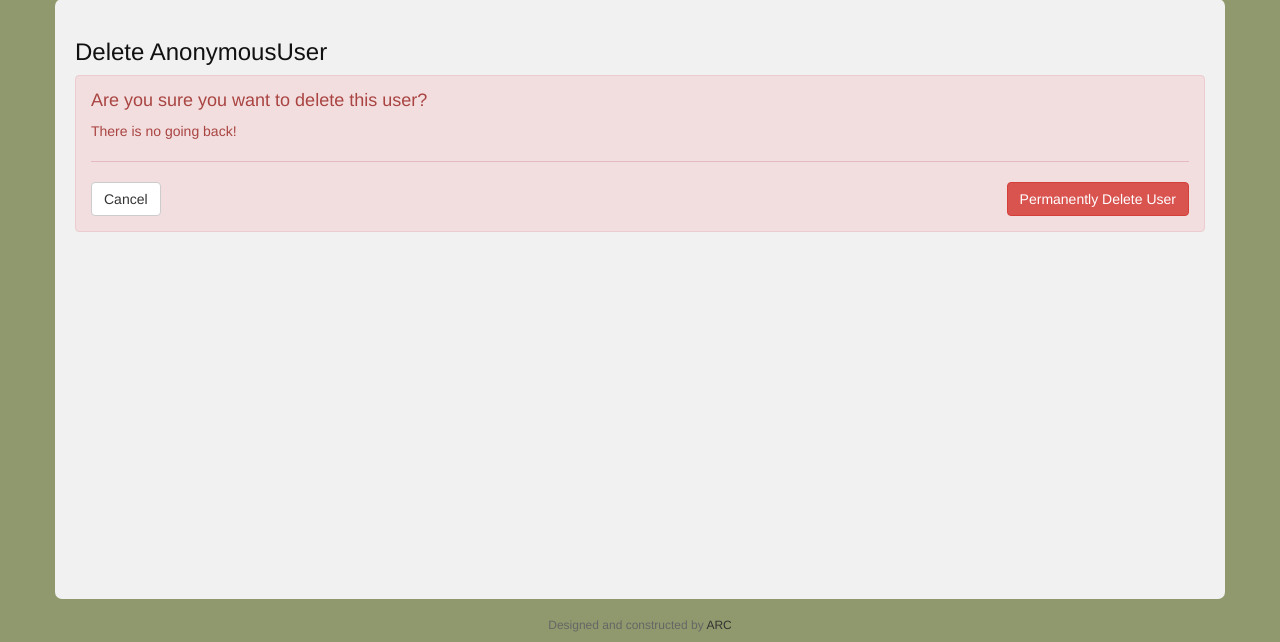
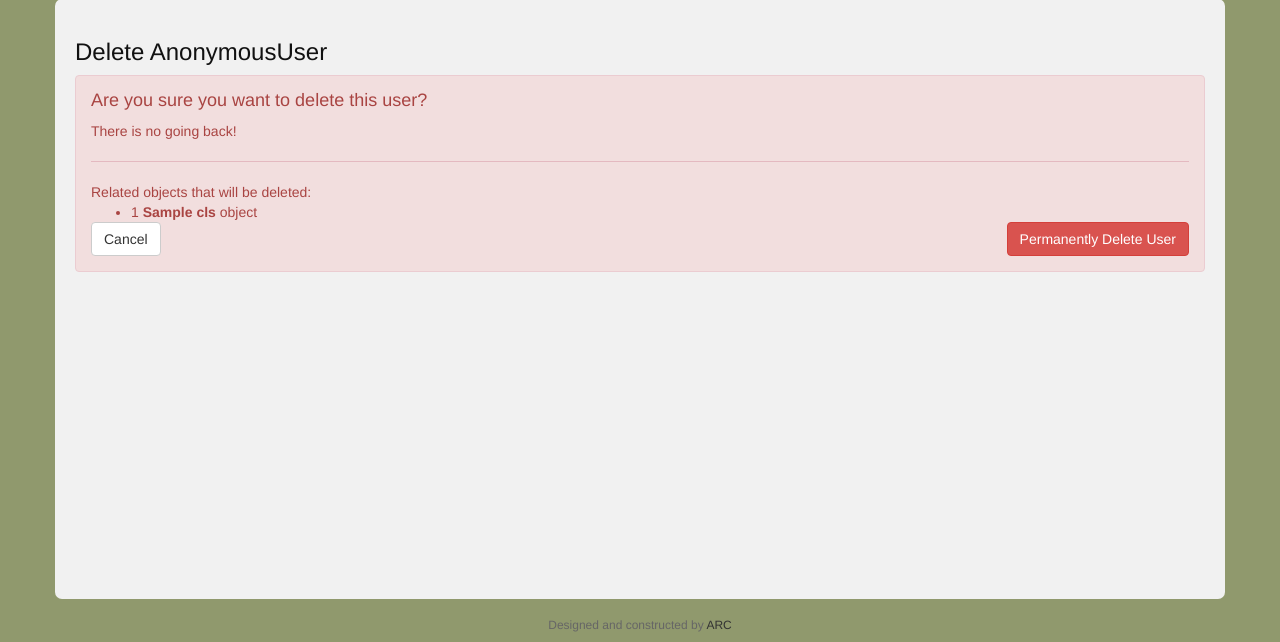
Before and after one commit to kfarr2/mlp, a Django app: template mlp/templates/users/delete.html in a window 1280 px wide. Shown: the part 248-890 px from the top of the page. Run offline with Django 3.2, Linux system fonts and the light colour scheme; the template is opened without the code that fills it: most values are stand-ins (such as "Sample title", 1, 10 or a date in 2020); some libraries are stand-ins or nearby versions; grey boxes are pictures that could not be loaded.

Commit message:
users-delete now shows what will be deleted with the user

```diff
--- a/mlp/templates/users/delete.html
+++ b/mlp/templates/users/delete.html
@@ -7,11 +7,18 @@
     <h4>Are you sure you want to delete this user?</h4>
     <p>There is no going back!</p>
     <hr />
+    <p>Related objects that will be deleted:</p>
+    <ul>
+        {% for cls, items in related_objects %}
+            <li>{{ items|length }} <strong>{{ cls|model_name }}</strong> object{{ items|length|pluralize}}</li>
+        {% endfor %}
+    </ul>
 
     <form method="post">
         {% csrf_token %}
         <button class="btn btn-default" onclick="window.history.go(-1); return false">Cancel</button>
         <button type="submit" name="finish" class="pull-right btn btn-danger" onclick="return confirm('Click OK if you are sure')">Permanently Delete User</button>
+
     </form>
 </div>
 
```
